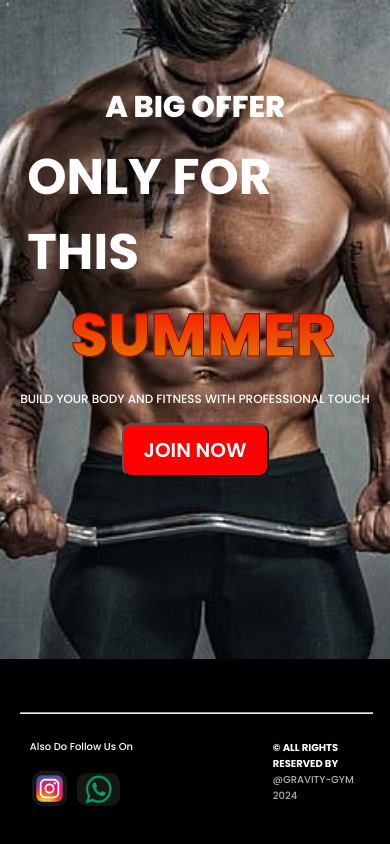
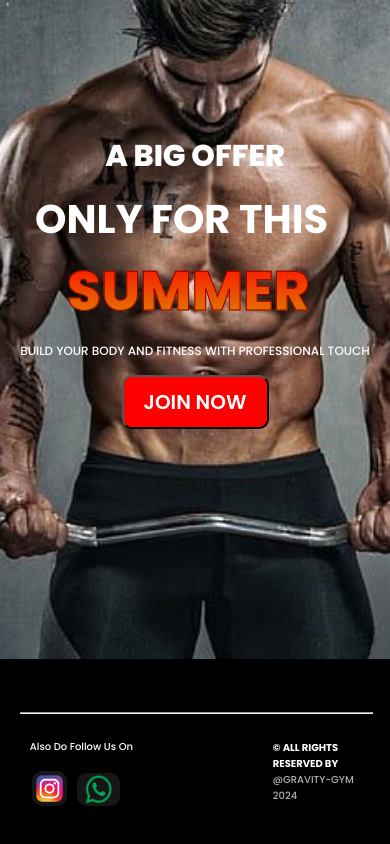
Before and after one commit to MuhammadTaha01/gym, a React (Vite) app: page / in a window 390 px wide. Shown: the part 4460-5304 px from the top of the page. Built offline with nearby package versions, Linux system fonts and the light colour scheme; a web font is replaced by a local one.

Commit message:
Additional changes were made in about.css

```diff
--- a/src/componentsCSS/about.css
+++ b/src/componentsCSS/about.css
@@ -91,15 +91,15 @@
     {
         justify-content: center;
         align-items: center;
-        margin-left: 7%;
-        font-size: 50px;
+        margin-left: 9%;
+        font-size: 40px;
         white-space: wrap;
     }
     .About-Image-Container h2 span
     {
         white-space: wrap;
-        margin-left: 12%;
-        font-size: 60px;
+        margin-left: 9%;
+        font-size: 55px;
         font-weight: 800;
         background: linear-gradient(to bottom, red, rgb(219, 144, 3));
         -webkit-text-fill-color: transparent;
--- a/src/componentsCSS/pricing.css
+++ b/src/componentsCSS/pricing.css
@@ -155,3 +155,9 @@
 {
     width: 75%;
 }
+
+/* This is section is made for Responsiveness */
+@media (max-width: 480px)
+{
+
+}
```
